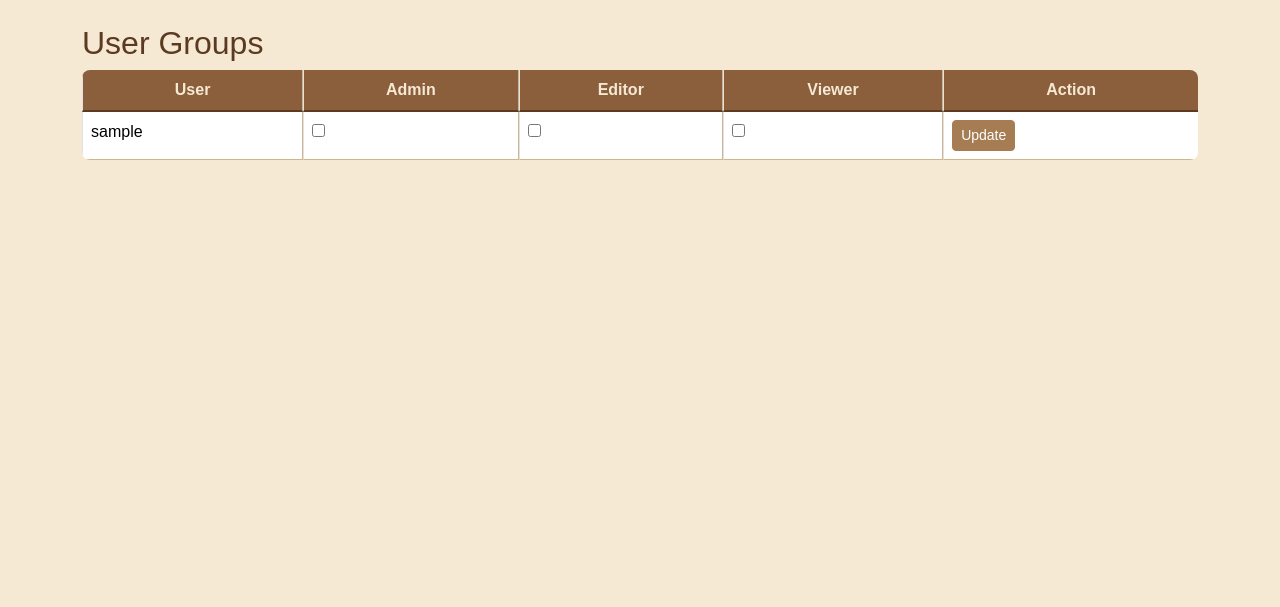
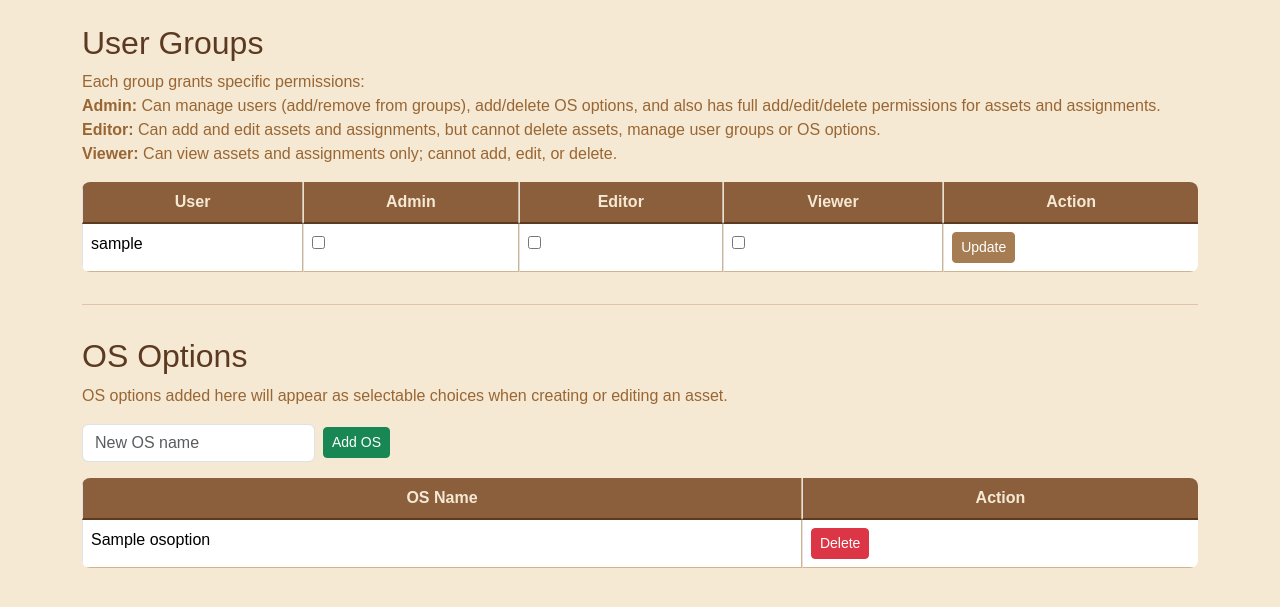
Before and after one commit to heronvalev/assets-manager, a Django app: page /management/ in a window 1280 px wide. Shown: the part 72-679 px from the top of the page. Run offline with Django 5.2, Linux system fonts and the light colour scheme; a user stored in the database is signed in; tables that the repository leaves empty hold one stand-in row (values such as "Sample post").

Commit message:
Add OS option management and enhance home view

```diff
--- a/inventory/forms.py
+++ b/inventory/forms.py
@@ -10,6 +10,7 @@ class AssetForm(forms.ModelForm):
             'category',
             'brand',
             'model',
+            'os',
             'serial_number',
             'purchase_date',
             'status',
@@ -22,6 +23,7 @@ class AssetForm(forms.ModelForm):
             'category': forms.TextInput(attrs={'class': 'form-control'}),
             'brand': forms.TextInput(attrs={'class': 'form-control'}),
             'model': forms.TextInput(attrs={'class': 'form-control'}),
+            'os': forms.Select(attrs={'class': 'form-select'}),
             'serial_number': forms.TextInput(attrs={'class': 'form-control'}),
             'purchase_date': forms.DateInput(attrs={'type': 'date', 'class': 'form-control'}),
             'status': forms.Select(attrs={'class': 'form-select'}),
--- a/inventory/models.py
+++ b/inventory/models.py
@@ -1,5 +1,12 @@
 from django.db import models
 from django.utils import timezone
+
+# Operating System (OS) options
+class OSOption(models.Model):
+    name = models.CharField(max_length=100, unique=True)
+
+    def __str__(self):
+        return self.name
 
 # Entra Users table to sync with Microsoft Graph API
 class EntraUser(models.Model):
@@ -36,6 +43,7 @@ class Asset(models.Model):
     category = models.CharField(max_length=50, blank=True)
     brand = models.CharField(max_length=50, blank=True)
     model = models.CharField(max_length=50, blank=True)
+    os = models.ForeignKey(OSOption, on_delete=models.SET_NULL, null=True, blank=True, verbose_name="OS")
     serial_number = models.CharField(max_length=100, unique=True)
     purchase_date = models.DateField(blank=True, null=True)
     status = models.CharField(max_length=20, choices=STATUS_CHOICES, default=STATUS_OPERATIONAL)
--- a/inventory/templates/inventory/management.html
+++ b/inventory/templates/inventory/management.html
@@ -3,7 +3,15 @@
 {% block title %}Management{% endblock %}
 
 {% block content %}
+
 <h2>User Groups</h2>
+
+<p style="color:#996633;">
+    Each group grants specific permissions:<br>
+    <strong>Admin:</strong> Can manage users (add/remove from groups), add/delete OS options, and also has full add/edit/delete permissions for assets and assignments.<br>
+    <strong>Editor:</strong> Can add and edit assets and assignments, but cannot delete assets, manage user groups or OS options.<br>
+    <strong>Viewer:</strong> Can view assets and assignments only; cannot add, edit, or delete.
+</p>
 
 {% if messages %}
     {% for message in messages %}
@@ -13,6 +21,7 @@
 
 <form method="post">
     {% csrf_token %}
+    <input type="hidden" name="form_type" value="user_groups">
     <table class="table table-bordered">
         <thead>
             <tr>
@@ -43,4 +52,51 @@
         </tbody>
     </table>
 </form>
+
+<hr style="border-top: 1px solid #A0522D; margin: 2rem 0;">
+
+<h2>OS Options</h2>
+
+<p style="color:#996633;">
+    OS options added here will appear as selectable choices when creating or editing an asset.
+</p>
+
+<form method="post" class="mb-3">
+    {% csrf_token %}
+    <input type="hidden" name="form_type" value="os_options">
+
+    <!-- Add new OS -->
+    <div class="mb-3 row g-2 align-items-center">
+        <div class="col-auto">
+            <input type="text" name="new_os" class="form-control" placeholder="New OS name">
+        </div>
+        <div class="col-auto">
+            <button type="submit" class="btn btn-success btn-sm">Add OS</button>
+        </div>
+    </div>
+
+    <!-- List existing OS options with delete button -->
+    <table class="table table-bordered">
+        <thead>
+            <tr>
+                <th>OS Name</th>
+                <th>Action</th>
+            </tr>
+        </thead>
+        <tbody>
+            {% for os in os_options %}
+            <tr>
+                <td>{{ os.name }}</td>
+                <td>
+                    <button type="submit" name="delete_os_id" value="{{ os.id }}" class="btn btn-danger btn-sm">
+                        Delete
+                    </button>
+                </td>
+            </tr>
+            {% empty %}
+            <tr><td colspan="2">No OS options found.</td></tr>
+            {% endfor %}
+        </tbody>
+    </table>
+</form>
 {% endblock %}
--- a/inventory/views.py
+++ b/inventory/views.py
@@ -1,5 +1,5 @@
 from django.shortcuts import render, get_object_or_404, redirect, HttpResponse
-from .models import Asset, Assignment, EntraUser
+from .models import Asset, Assignment, EntraUser, OSOption
 from .forms import AssetForm, AssignmentForm, AssignmentEditForm
 import msal
 from django.conf import settings
@@ -34,9 +34,14 @@ def asset_list(request):
     selected_locations = request.GET.getlist('location')
     start_date = request.GET.get('start_date')
     end_date = request.GET.get('end_date')
+    unassigned_only = request.GET.get('unassigned')
 
     # Construct the query (adding filters (if any selected) consecutively)
     assets = Asset.objects.all().order_by('name')
+
+    # Apply "available" filter (status=Operational and unassigned)
+    if unassigned_only == "true":
+        assets = assets.exclude(assignments__returned_date__isnull=True)
 
     # Apply status filter
     if selected_statuses:
@@ -419,22 +424,51 @@ def asset_delete(request, asset_id):
 def management(request):
     users = User.objects.all().order_by('username')
     groups = Group.objects.all()
+    os_options = OSOption.objects.all().order_by('name')
 
     if request.method == 'POST':
-        user_id = request.POST.get('user_id')
-        selected_groups = request.POST.getlist('groups')
+        form_type = request.POST.get('form_type')
 
-        try:
-            user = User.objects.get(id=user_id)
-            user.groups.set(Group.objects.filter(name__in=selected_groups))
-            messages.success(request, f"Updated groups for {user.username}.")
+        # If user groups edit is submitted
+        if form_type == 'user_groups':
 
-        except User.DoesNotExist:
-            messages.error(request, "User not found.")
+            user_id = request.POST.get('user_id')
+            selected_groups = request.POST.getlist('groups')
+            try:
+                user = User.objects.get(id=user_id)
+                user.groups.set(Group.objects.filter(name__in=selected_groups))
+                messages.success(request, f"Updated groups for {user.username}.")
+
+            except User.DoesNotExist:
+                messages.error(request, "User not found.")
+
+        # if OS options edit is submitted
+        elif form_type == 'os_options':
+
+            new_os = request.POST.get('new_os')
+            delete_os_id = request.POST.get('delete_os_id')
+
+            if new_os:
+                os_option, created = OSOption.objects.get_or_create(name=new_os)
+                if created:
+                    messages.success(request, f"Added OS option: {new_os}.")
+                else:
+                    messages.warning(request, f"OS option '{new_os}' already exists.")
+
+            elif delete_os_id:
+                try:
+                    os_to_delete = OSOption.objects.get(id=delete_os_id)
+                    os_to_delete.delete()
+                    messages.success(request, f"Deleted OS option: {os_to_delete.name}.")
+                except OSOption.DoesNotExist:
+                    messages.error(request, "OS option not found.")
+
+        return redirect('management')
 
     context = {
         'users': users,
-        'groups': groups
+        'groups': groups,
+        'os_options': os_options
     }
 
     return render(request, 'inventory/management.html', context)
```
Also changed, not shown: inventory/templates/inventory/asset_form.html (+6 -2 lines), inventory/templates/inventory/create_assignment.html (+8 -3 lines), inventory/templates/inventory/home.html (+43 -3 lines), inventory/migrations/0006_osoption_alter_assignment_entra_user_asset_os.py (added).
